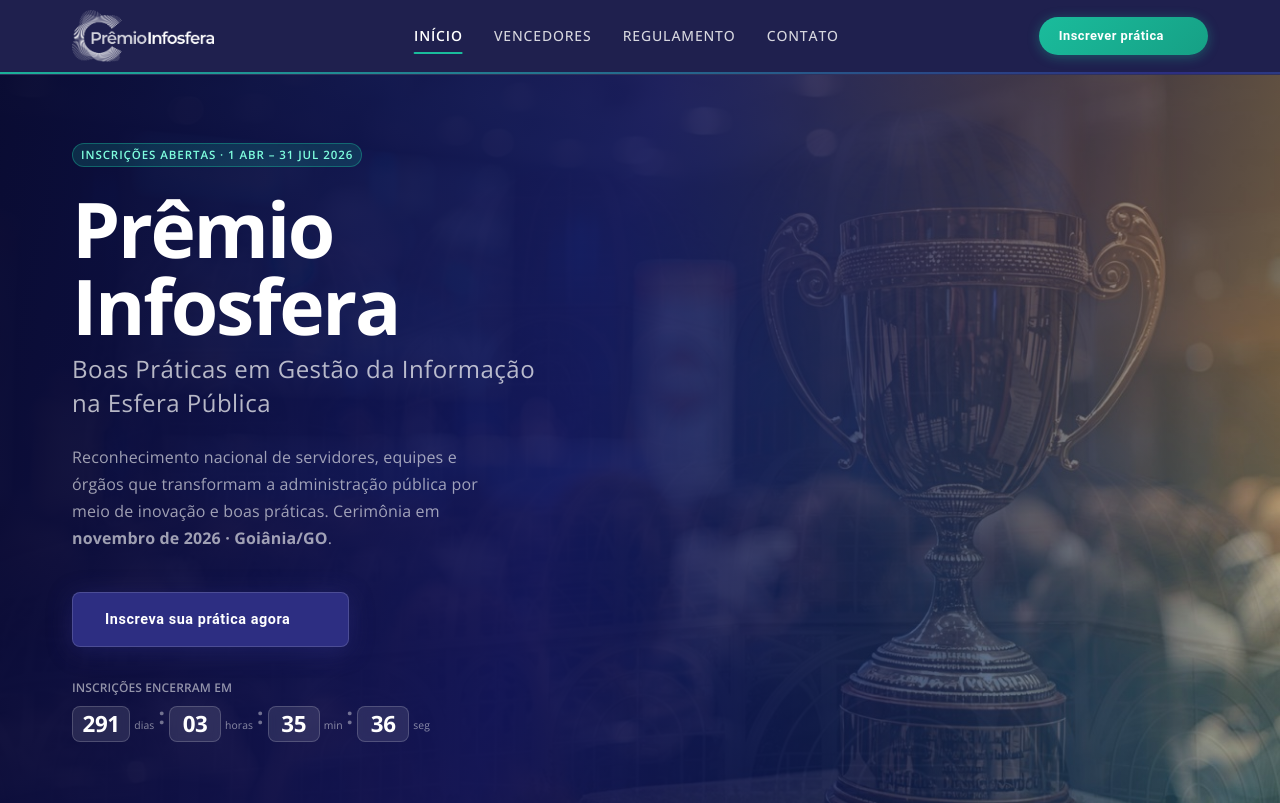
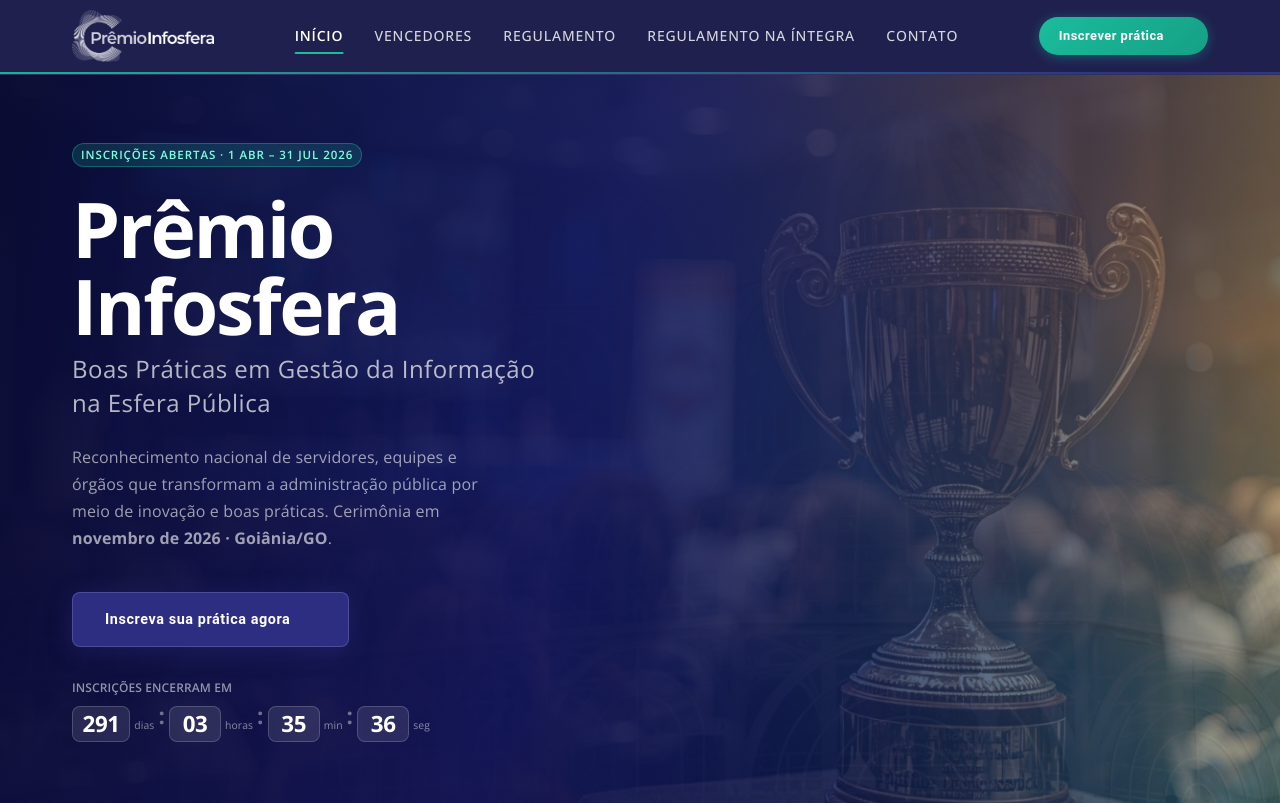
Before and after one commit to gg-gustavo/infosfera-rewards, a React (Vite) app: page / in a window 1280 px wide. Shown: the top 803 px of the page. Built offline with nearby package versions, Linux system fonts and the light colour scheme; some icons are missing.

Commit message:
feat: add regulamento integra to nav, scroll to top on mount

```diff
--- a/src/components/Header/index.jsx
+++ b/src/components/Header/index.jsx
@@ -13,6 +13,7 @@
   { label: 'Início', path: '/' },
   { label: 'Vencedores', path: '/vencedores' },
   { label: 'Regulamento', path: '/regulamento' },
+  { label: 'Regulamento na Íntegra', path: '/regulamento-integra' },
   { label: 'Contato', path: '/contato' },
 ];
 
--- a/src/pages/RegulamentoIntegra/index.jsx
+++ b/src/pages/RegulamentoIntegra/index.jsx
@@ -1,7 +1,10 @@
+import { useEffect } from 'react';
 import { Box, Typography, Divider, Chip } from '@mui/material';
 import styles from './index.module.css';
 
-const RegulamentoIntegra = () => (
+const RegulamentoIntegra = () => {
+  useEffect(() => { window.scrollTo({ top: 0, behavior: 'instant' }); }, []);
+  return (
   <Box className={styles.page}>
     <Box className={styles.container}>
 
@@ -208,6 +211,7 @@
 
     </Box>
   </Box>
-);
+  );
+};
 
 export default RegulamentoIntegra;
```
